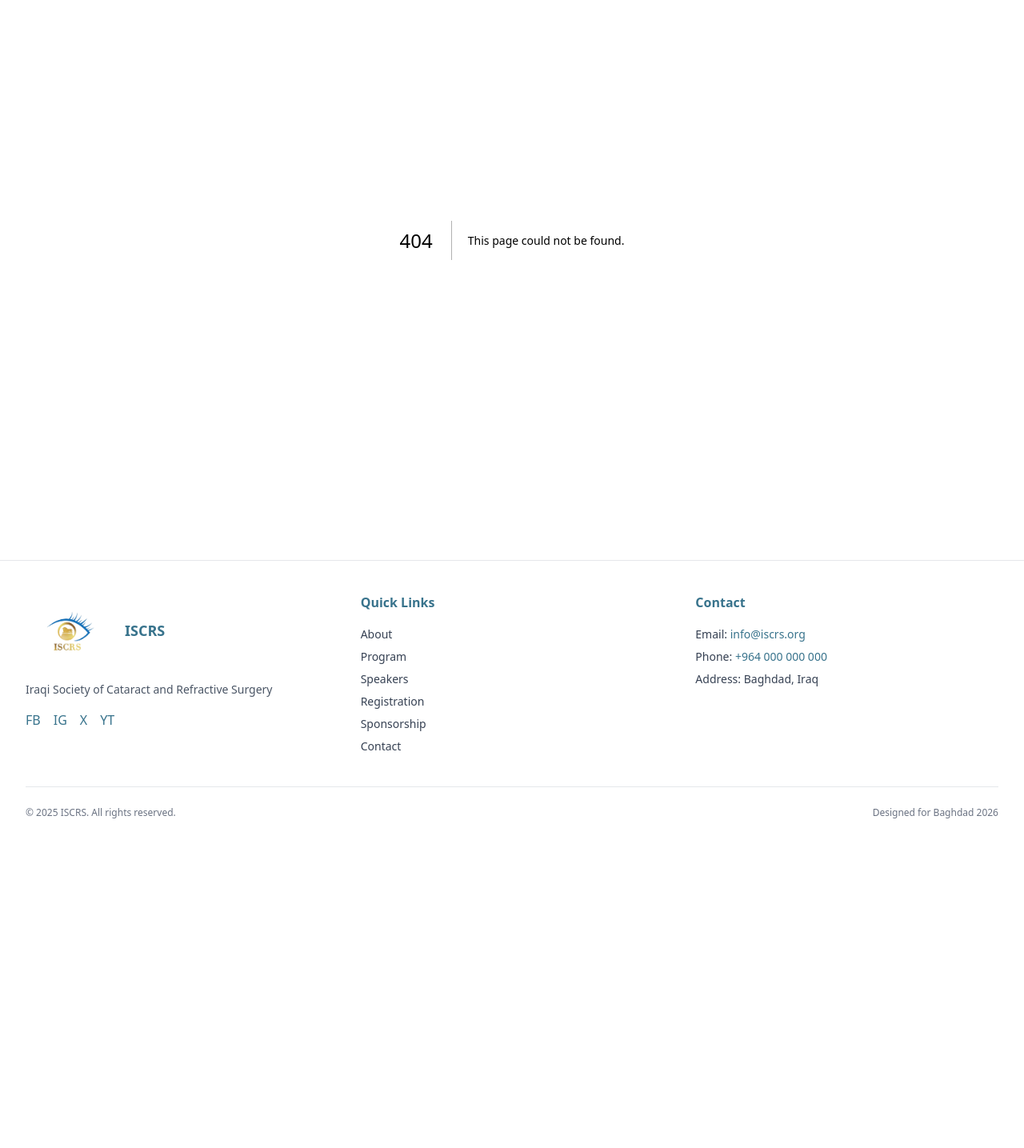
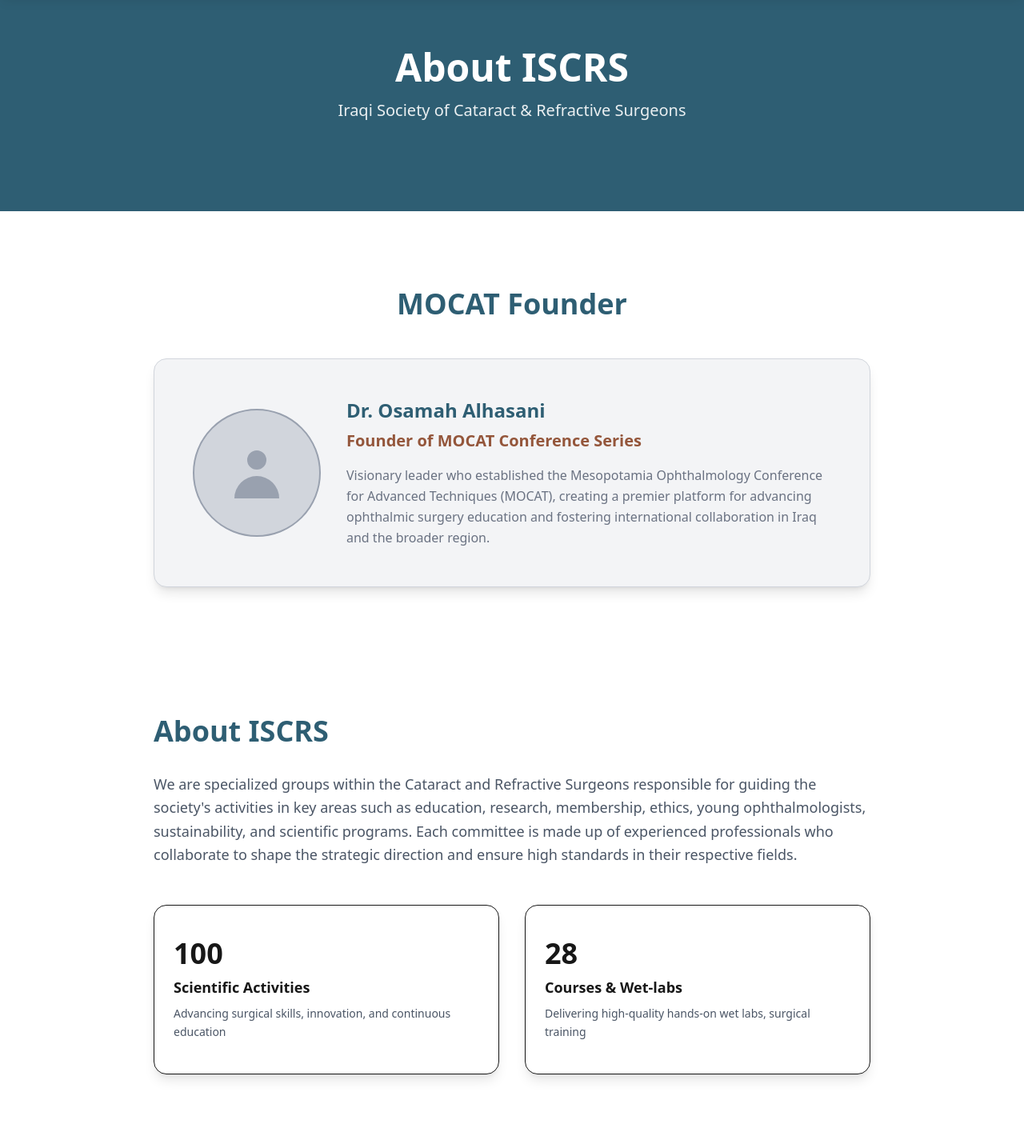
Before and after one commit to KAPITA-TECH/ISCRS, a Next.js app: page /about in a window 1280 px wide. Before the commit this address had no page. Shown: the part 100-1535 px from the top of the page at 80% size. Before the commit the page ends 1164 px from the top, so only its background shows below. Built offline with nearby package versions, Linux system fonts and the light colour scheme.

Commit message:
Enhance Header component with dynamic navigation links and improve global styles by adding new color variables for activity and courses cards.

```diff
--- /dev/null
+++ b/src/app/about/page.tsx
@@ -0,0 +1,151 @@
+import type { Metadata } from "next";
+
+export const metadata: Metadata = {
+  title: "About ISCRS | Iraqi Society of Cataract & Refractive Surgeons",
+  description: "Learn about the Iraqi Society of Cataract & Refractive Surgeons (ISCRS), our history, vision, and the MOCAT conference series founded by Dr. Osamah Alhasani.",
+};
+
+export default function AboutPage() {
+  return (
+    <main className="min-h-screen bg-white">
+      {/* Hero Section */}
+      <section className="bg-[#2e5e73] pt-32 pb-20 lg:pt-40 lg:pb-28">
+        <div className="max-w-7xl mx-auto px-4 sm:px-6 lg:px-8 text-center">
+          <h1 className="text-3xl sm:text-4xl lg:text-5xl font-bold text-white mb-4">
+            About ISCRS
+          </h1>
+          <p className="text-base sm:text-lg lg:text-xl text-white/90 max-w-3xl mx-auto">
+            Iraqi Society of Cataract & Refractive Surgeons
+          </p>
+        </div>
+      </section>
+
+      {/* MOCAT Founder Section */}
+      <section className="py-16 lg:py-24 bg-white">
+        <div className="max-w-7xl mx-auto px-4 sm:px-6 lg:px-8">
+          <h2 className="text-2xl sm:text-3xl lg:text-4xl font-bold text-[#2e5e73] mb-12 text-center">
+            MOCAT Founder
+          </h2>
+
+          <div className="bg-gray-100 rounded-2xl shadow-lg p-8 lg:p-12 flex flex-col md:flex-row items-center gap-8 max-w-4xl mx-auto border border-gray-300">
+            {/* Placeholder for Image */}
+            <div className="flex-shrink-0 w-32 h-32 lg:w-40 lg:h-40 bg-gray-300 rounded-full border-2 border-gray-400 flex items-center justify-center">
+              <svg
+                className="w-16 h-16 lg:w-20 lg:h-20 text-gray-400"
+                fill="currentColor"
+                viewBox="0 0 20 20"
+              >
+                <path
+                  fillRule="evenodd"
+                  d="M10 9a3 3 0 100-6 3 3 0 000 6zm-7 9a7 7 0 1114 0H3z"
+                  clipRule="evenodd"
+                />
+              </svg>
+            </div>
+
+            {/* Content */}
+            <div className="flex-1 text-center md:text-left">
+              <h3 className="text-xl lg:text-2xl font-bold text-[#2e5e73] mb-2">
+                Dr. Osamah Alhasani
+              </h3>
+              <p className="text-lg lg:text-xl font-semibold text-[#94563b] mb-4">
+                Founder of MOCAT Conference Series
+              </p>
+              <p className="text-sm lg:text-base text-gray-500 leading-relaxed">
+                Visionary leader who established the Mesopotamia Ophthalmology Conference
+                for Advanced Techniques (MOCAT), creating a premier platform for advancing
+                ophthalmic surgery education and fostering international collaboration in
+                Iraq and the broader region.
+              </p>
+            </div>
+          </div>
+        </div>
+      </section>
+
+      {/* About ISCRS Section */}
+      <section className="pt-12 lg:pt-16 pb-10 lg:pb-12 bg-white">
+        <div className="max-w-7xl mx-auto px-4 sm:px-6 lg:px-8">
+          <h2 className="text-2xl sm:text-3xl lg:text-4xl font-bold text-[#2e5e73] mb-8 text-left max-w-4xl mx-auto">
+            About ISCRS
+          </h2>
+
+          <p className="text-base lg:text-lg text-gray-600 mb-12 leading-relaxed max-w-4xl mx-auto">
+            We are specialized groups within the Cataract and Refractive Surgeons
+            responsible for guiding the society&apos;s activities in key areas such as
+            education, research, membership, ethics, young ophthalmologists,
+            sustainability, and scientific programs. Each committee is made up of
+            experienced professionals who collaborate to shape the strategic direction
+            and ensure high standards in their respective fields.
+          </p>
+
+          <div className="grid md:grid-cols-2 gap-8 max-w-4xl mx-auto">
+            {/* Scientific Activities Card */}
+            <div className="rounded-2xl shadow-lg px-5 lg:px-6 py-8 lg:py-10 text-left border" style={{ backgroundColor: "var(--color-activity-card)", borderColor: "var(--color-activity-border)" }}>
+              <div className="text-3xl lg:text-4xl font-bold mb-2" style={{ color: "var(--color-activity-text)" }}>
+                100
+              </div>
+              <h3 className="text-base lg:text-lg font-bold mb-2" style={{ color: "var(--color-activity-text)" }}>
+                Scientific Activities
+              </h3>
+              <p className="text-sm text-gray-600 leading-relaxed">
+                Advancing surgical skills, innovation, and continuous education
+              </p>
+            </div>
+
+            {/* Courses & Wet-labs Card */}
+            <div className="rounded-2xl shadow-lg px-5 lg:px-6 py-8 lg:py-10 text-left border" style={{ backgroundColor: "var(--color-courses-card)", borderColor: "var(--color-courses-border)" }}>
+              <div className="text-3xl lg:text-4xl font-bold mb-2" style={{ color: "var(--color-courses-text)" }}>
+                28
+              </div>
+              <h3 className="text-base lg:text-lg font-bold mb-2" style={{ color: "var(--color-courses-text)" }}>
+                Courses & Wet-labs
+              </h3>
+              <p className="text-sm text-gray-600 leading-relaxed">
+                Delivering high-quality hands-on wet labs, surgical training
+              </p>
+            </div>
+          </div>
+        </div>
+      </section>
+
+      {/* Our History Section */}
+      <section className="pt-8 lg:pt-10 pb-10 lg:pb-14 bg-white">
+        <div className="max-w-7xl mx-auto px-4 sm:px-6 lg:px-8">
+          <h2 className="text-2xl sm:text-3xl lg:text-4xl font-bold text-[#2e5e73] mb-8 text-left max-w-4xl mx-auto">
+            Our History
+          </h2>
+
+          <div className="bg-gray-100 rounded-2xl shadow-lg p-8 lg:p-12 max-w-4xl mx-auto border border-gray-300">
+            <p className="text-base lg:text-lg text-gray-600 leading-relaxed">
+              Born from a need to connect Iraqi ophthalmic surgeons with the latest
+              advancements, quickly became a pioneer in promoting evidence-based
+              practices, surgical innovation, and global education.
+            </p>
+          </div>
+        </div>
+      </section>
+
+      {/* Our Vision Section */}
+      <section className="pt-8 lg:pt-10 pb-16 lg:pb-24 bg-white">
+        <div className="max-w-7xl mx-auto px-4 sm:px-6 lg:px-8">
+          <h2 className="text-2xl sm:text-3xl lg:text-4xl font-bold text-[#2e5e73] mb-8 text-left max-w-4xl mx-auto">
+            Our Vision
+          </h2>
+
+          <div className="bg-gray-100 rounded-2xl shadow-lg p-8 lg:p-12 max-w-4xl mx-auto border border-gray-300">
+            <p className="text-base lg:text-lg text-gray-600 leading-relaxed mb-6">
+              To be the leading community and trusted source for science, education and
+              professional development in the fields of cataract and refractive surgery.
+            </p>
+            <p className="text-base lg:text-lg text-gray-600 leading-relaxed">
+              Serve as an independent platform that disseminates the latest scientific
+              findings and clinical knowledge, promotes research, and provides educational
+              resources. This mission supports its members in their professional development
+              and in delivering optimal eye care.
+            </p>
+          </div>
+        </div>
+      </section>
+    </main>
+  );
+}
--- a/src/app/globals.css
+++ b/src/app/globals.css
@@ -16,8 +16,12 @@
   --color-cards:#2e5e73;
   --color-gradient:#113547;
   --color-buttons:#7a4027;
-
-
+  --color-activity-card:#ebf2f5;
+  --color-activity-text:#1d5875;
+  --color-courses-card:#f5f3f2;
+  --color-courses-text:#94573d;
+  --color-activity-border:#d9e8ef;
+  --color-courses-border:#ebe4e1;
 }
 
 
--- a/src/components/Header.tsx
+++ b/src/components/Header.tsx
@@ -2,10 +2,13 @@
 
 import { useState, useEffect } from "react";
 import Image from "next/image";
+import Link from "next/link";
+import { usePathname } from "next/navigation";
 
 const Header = () => {
   const [isMenuOpen, setIsMenuOpen] = useState(false);
   const [isScrolled, setIsScrolled] = useState(false);
+  const pathname = usePathname();
 
   useEffect(() => {
     const handleScroll = () => {
@@ -17,7 +20,7 @@
   }, []);
 
   const navigationLinks = [
-    { name: "About", href: "#about" },
+    { name: "About", href: "/about" },
     { name: "Program", href: "#program" },
     { name: "Speakers", href: "#speakers" },
     { name: "Registration", href: "#registration" },
@@ -25,16 +28,18 @@
     { name: "Contact", href: "#contact" },
   ];
 
+  const isAboutPage = pathname === "/about";
+
   return (
     <header
       className={`fixed top-0 left-0 right-0 z-50 transition-all duration-500 ease-in-out ${
-        isScrolled ? "backdrop-blur-lg shadow-lg" : ""
+        isAboutPage || isScrolled ? "bg-white shadow-lg" : "backdrop-blur-lg"
       }`}
     >
       <div className="max-w-7xl mx-auto px-4 sm:px-6 lg:px-8">
         <div className="flex items-center justify-between py-1 lg:py-1.5">
           {/* Logo */}
-          <div className="flex-shrink-0 flex items-center ml-4 lg:ml-8 xl:ml-12">
+          <Link href="/" className="flex-shrink-0 flex items-center ml-4 lg:ml-8 xl:ml-12">
             <Image
               src="/images/ISCRS_Logo_page-0001-removebg-preview.png"
               alt="ISCRS Logo"
@@ -43,12 +48,13 @@
               className="h-16 lg:h-18 xl:h-20 w-auto transition-all duration-300 hover:scale-105"
               priority
             />
-          </div>
+          </Link>
 
           {/* Desktop Navigation - Centered */}
           <nav className="hidden md:flex items-center absolute left-1/2 transform -translate-x-1/2">
             <div className="flex items-center gap-8">
               {navigationLinks.map((link) => (
+                link.href.startsWith('#') ? (
                   <a
                     key={link.name}
                     href={link.href}
@@ -56,6 +62,15 @@
                   >
                     {link.name}
                   </a>
+                ) : (
+                  <Link
+                    key={link.name}
+                    href={link.href}
+                    className="text-[#3d657a] hover:text-white font-medium transition-colors duration-200 whitespace-nowrap py-2 px-4 rounded-md hover:bg-[#94563b]"
+                  >
+                    {link.name}
+                  </Link>
+                )
               ))}
             </div>
           </nav>
@@ -98,6 +113,7 @@
           <div className="md:hidden">
             <div className="px-2 pt-2 pb-3 space-y-1 backdrop-blur-lg rounded-lg mt-2 shadow-lg">
               {navigationLinks.map((link) => (
+                link.href.startsWith('#') ? (
                   <a
                     key={link.name}
                     href={link.href}
@@ -106,6 +122,16 @@
                   >
                     {link.name}
                   </a>
+                ) : (
+                  <Link
+                    key={link.name}
+                    href={link.href}
+                    className="block px-3 py-2 text-[#3d657a] hover:text-[#37718a] font-medium"
+                    onClick={() => setIsMenuOpen(false)}
+                  >
+                    {link.name}
+                  </Link>
+                )
               ))}
               <button className="w-full mt-4 bg-[#38738c] text-white px-6 py-2 rounded-md hover:bg-[#37718a] transition-colors duration-200 font-medium">
                 Register
```
Lines whose indentation alone changed are shown as unchanged.
